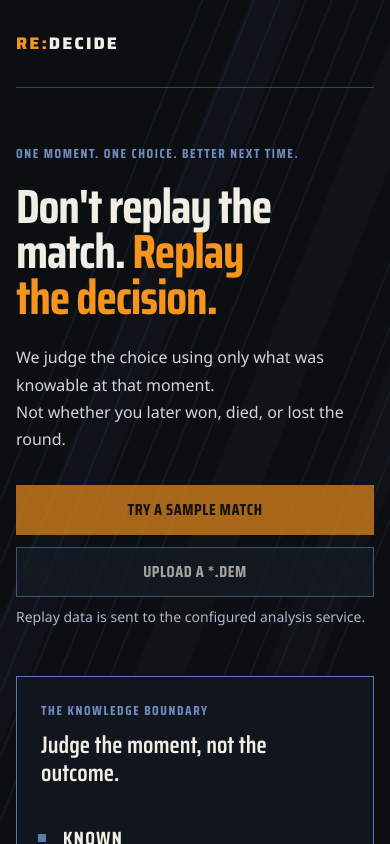
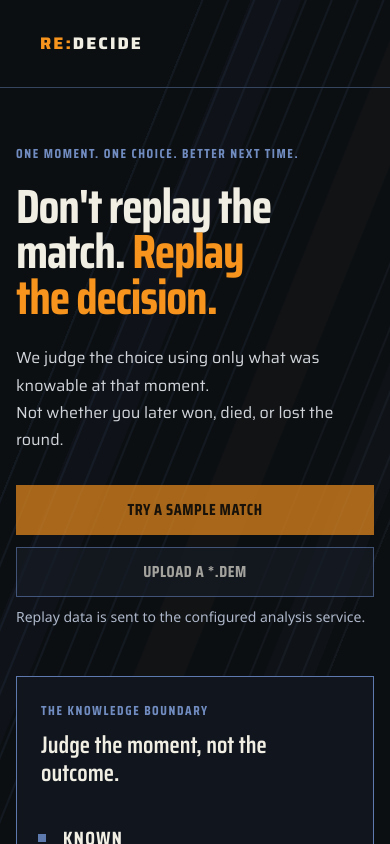
Before and after one commit to Asdao/ReDecide, a Next.js app in the folder frontend/: page / in a window 390 px wide. Shown: the top 844 px of the page. Built offline with nearby package versions, Linux system fonts and the light colour scheme.

Commit message:
edited hover effects, topbar and content width

```diff
--- a/frontend/src/app/globals.css
+++ b/frontend/src/app/globals.css
@@ -97,25 +97,61 @@ a:focus-visible {
   position: relative;
   z-index: 1;
   min-height: 100vh;
-  width: min(100% - 3rem, 1200px);
-  margin: 0 auto;
+  width: 100%;
 }
 
 .topbar {
+  width: 100vw;
+  max-width: 100%;
   min-height: 5.5rem;
   display: flex;
   align-items: center;
   justify-content: space-between;
   border-bottom: 1px solid var(--line);
+  padding-inline: 2rem;
 }
 
 .brand {
+  position: relative;
+  display: inline-flex;
+  min-height: 2.75rem;
+  align-items: center;
+  padding: 0.5rem;
   color: var(--text);
   font-family: var(--font-interface);
   font-size: 1.05rem;
   font-weight: 800;
   letter-spacing: 0.12em;
   text-decoration: none;
+}
+
+.brand:focus-visible {
+  outline: none;
+}
+
+.brand-outline {
+  position: absolute;
+  inset: 0;
+  width: 100%;
+  height: 100%;
+  overflow: visible;
+  pointer-events: none;
+}
+
+.brand-outline rect {
+  fill: none;
+  stroke: var(--accent);
+  stroke-width: 2.5;
+  stroke-dasharray: 100;
+  stroke-dashoffset: 100;
+  stroke-linecap: square;
+  transition: stroke-dashoffset 0.2s ease-in-out
+}
+
+.brand:hover .brand-outline rect,
+.brand:focus-visible .brand-outline rect {
+  stroke-dashoffset: 0;
+  transition: stroke-dashoffset 0.2s ease-in-out
 }
 
 .brand span,
@@ -135,16 +171,18 @@ a:focus-visible {
 }
 
 .hero {
+  width: min(calc(100% - 3rem), 1360px);
   min-height: calc(100vh - 5.5rem);
   display: grid;
   grid-template-columns: minmax(0, 1.15fr) minmax(22rem, 0.85fr);
-  gap: clamp(3rem, 8vw, 7rem);
+  gap: clamp(3rem, 6vw, 6rem);
   align-items: center;
+  margin: 0 auto;
   padding: 5rem 0 7rem;
 }
 
 .hero-copy {
-  max-width: 43rem;
+  max-width: 48rem;
 }
 
 .hero h1 {
@@ -159,9 +197,10 @@ a:focus-visible {
 }
 
 .lede {
-  max-width: 39rem;
+  max-width: 44rem;
   margin: 0;
   color: #d2d6db;
+  font-family: var(--font-interface);
   font-size: clamp(1rem, 1.5vw, 1.2rem);
   line-height: 1.7;
 }
@@ -213,17 +252,11 @@ input[type="file"] {
   white-space: nowrap;
 }
 
-.setup-note,
 .privacy {
   max-width: 38rem;
   color: var(--muted);
   font-size: 0.875rem;
   line-height: 1.55;
-}
-
-.setup-note {
-  margin: 1rem 0 0;
-  color: var(--uncertainty);
 }
 
 .privacy {
@@ -337,6 +370,7 @@ input[type="file"] {
 
 .boundary-preview span {
   color: var(--muted);
+  font-family: var(--font-interface);
   font-size: 0.8rem;
   line-height: 1.45;
 }
@@ -354,7 +388,7 @@ input[type="file"] {
     opacity: 0.7;
   }
 
-  .shell {
+  .hero {
     width: min(100% - 2rem, 42rem);
   }
 
@@ -390,4 +424,8 @@ input[type="file"] {
     animation-duration: 0.01ms !important;
     animation-iteration-count: 1 !important;
   }
+
+  .brand-outline rect {
+    transition-delay: 0ms !important;
+  }
 }
--- a/frontend/src/app/page.tsx
+++ b/frontend/src/app/page.tsx
@@ -4,6 +4,15 @@ export default function Home() {
       <nav className="topbar" aria-label="Product">
         <a className="brand" href="#main-content" aria-label="RE:DECIDE home">
           <span aria-hidden="true">RE:</span>DECIDE
+          <svg
+            className="brand-outline"
+            viewBox="0 0 100 40"
+            preserveAspectRatio="none"
+            aria-hidden="true"
+            focusable="false"
+          >
+            <rect x="0.75" y="0.75" width="98.5" height="38.5" pathLength="100" />
+          </svg>
         </a>
         <span className="eyebrow">Outcome-blind decision coaching</span>
       </nav>
```
